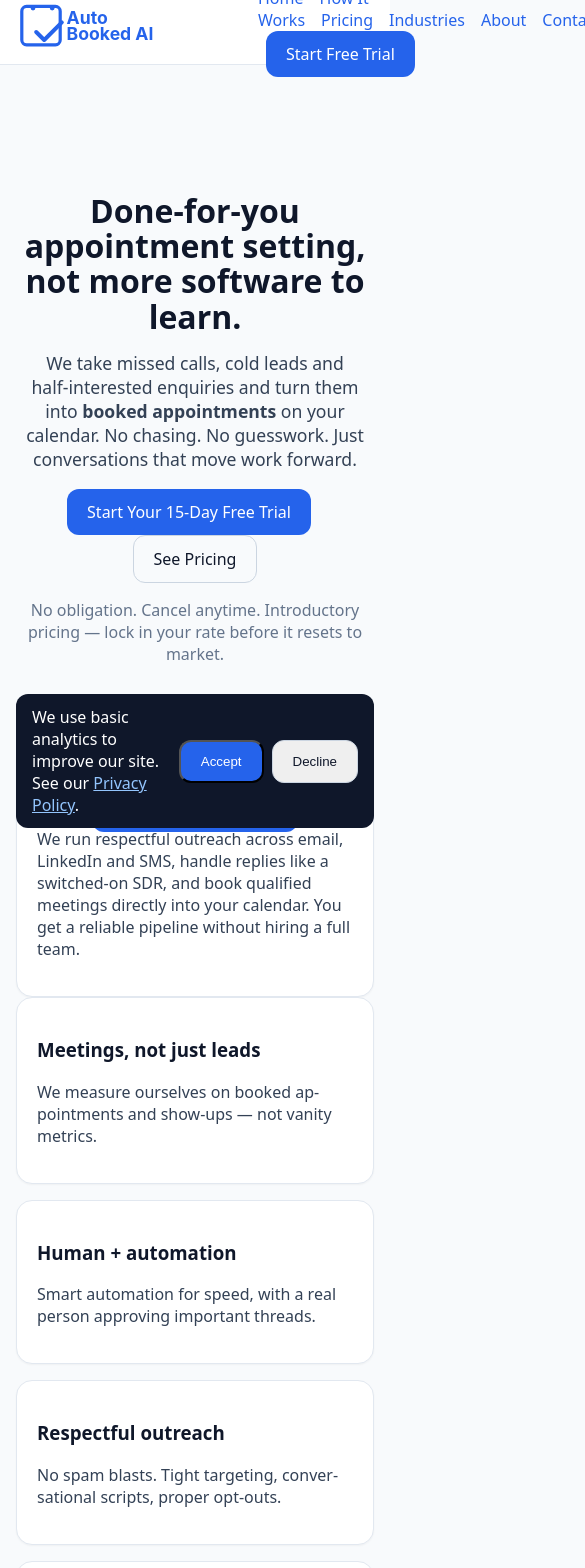
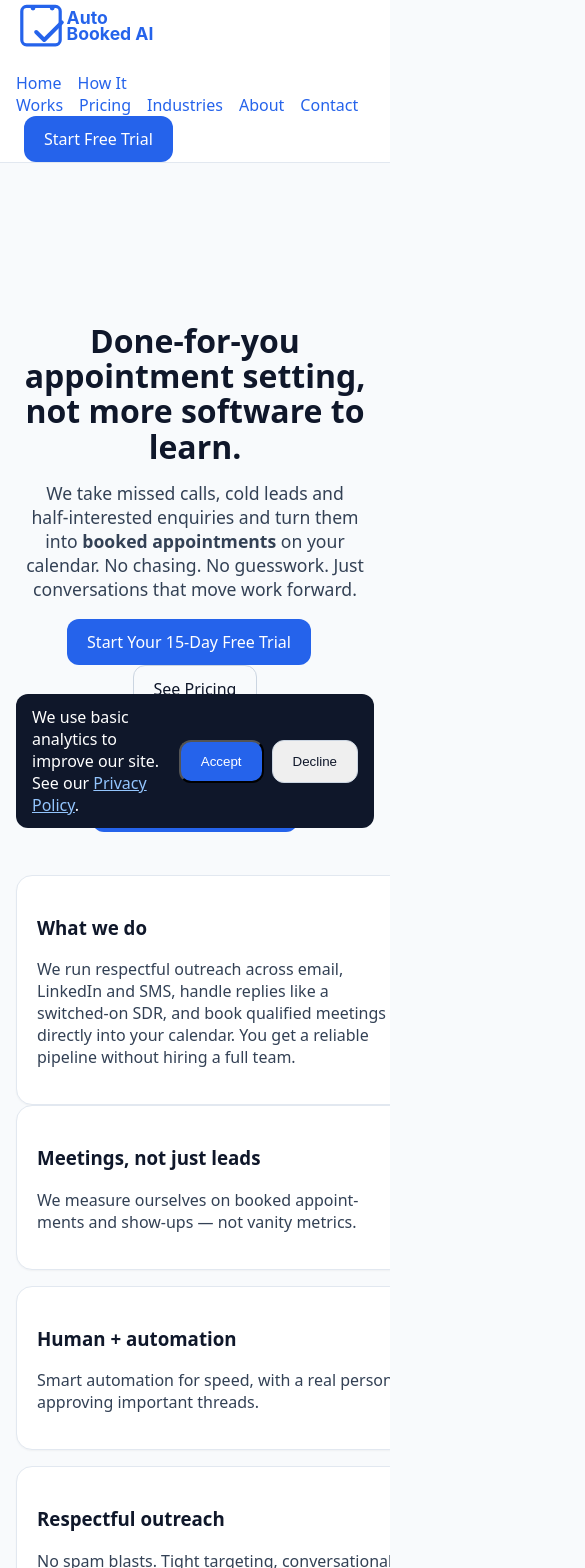
Before and after one commit to Mitchthomas94/auto-6, a Next.js app: page / in a window 390 px wide. Shown: the top 1568 px of the page, 585 px wide, since content can reach past the window. Built offline with nearby package versions, Linux system fonts and the light colour scheme; no server answers.

Commit message:
Update globals.css

```diff
--- a/styles/globals.css
+++ b/styles/globals.css
@@ -1,46 +1,68 @@
+/* =========================================================
+   Global styles — AutoBooked AI
+   Desktop stays the same; mobile fixes are grouped at bottom.
+   ========================================================= */
 
-:root { --brand: #2563eb; }
-html, body { margin:0; padding:0; font-family: ui-sans-serif, system-ui, -apple-system, Segoe UI, Roboto, Helvetica, Arial; color:#0f172a; background:#f8fafc; }
-a { color: var(--brand); text-decoration: none; }
+:root { --brand:#2563eb; }
+
+html, body {
+  margin:0; padding:0;
+  font-family: ui-sans-serif, system-ui, -apple-system, Segoe UI, Roboto, Helvetica, Arial;
+  color:#0f172a; background:#f8fafc;
+  overflow-x:hidden; /* stop sideways scroll on mobile */
+}
+
+a { color:var(--brand); text-decoration:none; }
 a:hover { opacity:.85; }
-.container { max-width: 1120px; margin: 0 auto; padding: 0 1rem; }
-.btn { display:inline-flex; align-items:center; padding:.75rem 1.25rem; border-radius:.75rem; background: var(--brand); color:#fff; }
+
+.container { max-width:1120px; margin:0 auto; padding:0 1rem; }
+
+.btn { display:inline-flex; align-items:center; padding:.75rem 1.25rem; border-radius:.75rem; background:var(--brand); color:#fff; }
 .btn-outline { display:inline-flex; align-items:center; padding:.75rem 1.25rem; border-radius:.75rem; border:1px solid #cbd5e1; color:#0f172a; }
+
 .card { background:#fff; border:1px solid #e2e8f0; border-radius:1rem; padding:1.25rem; box-shadow:0 1px 2px rgba(0,0,0,.04); }
+
 .nav { position:sticky; top:0; backdrop-filter:saturate(180%) blur(8px); background:rgba(255,255,255,.9); border-bottom:1px solid #e2e8f0; height:64px; z-index:10; }
 .nav-inner { height:64px; display:flex; align-items:center; justify-content:space-between; gap:1rem; }
+
 .footer { margin-top:4rem; border-top:1px solid #e2e8f0; background:#fff; }
-.footer-grid { display:grid; grid-template-columns: repeat(3,minmax(0,1fr)); gap:2rem; padding:3rem 0; }
-@media (max-width: 768px){ .footer-grid { grid-template-columns: 1fr; } }
-.nav a { margin-right: 1rem; font-weight:500; }
-.h1 { font-size: clamp(2rem, 2vw + 1.5rem, 3rem); line-height:1.1; margin:0 0 0.5rem 0; }
+.footer-grid { display:grid; grid-template-columns:repeat(3,minmax(0,1fr)); gap:2rem; padding:3rem 0; }
+@media (max-width:768px){ .footer-grid { grid-template-columns:1fr; } }
+
+.nav a { margin-right:1rem; font-weight:500; }
+
+.h1 { font-size:clamp(2rem, 2vw + 1.5rem, 3rem); line-height:1.1; margin:0 0 .5rem 0; }
 .subtle { color:#334155; }
-.faint { color:#64748b; }
-.grid4 { display:grid; grid-template-columns: repeat(4,minmax(0,1fr)); gap:1rem; }
+.faint  { color:#64748b; }
+
+.grid4 { display:grid; grid-template-columns:repeat(4,minmax(0,1fr)); gap:1rem; }
+
 .mt2 { margin-top:2rem; }
 .mt1 { margin-top:1rem; }
 .pt-header { padding-top:64px; }
+
 .flex-between { display:flex; align-items:center; justify-content:space-between; }
 .list { margin:0 0 1rem 1rem; }
 .pre { white-space:pre-wrap; line-height:1.6; }
+
 .centerwrap { padding:4rem 0; text-align:center; max-width:900px; margin:0 auto; }
 .maxwrap { max-width:1100px; margin:0 auto; }
+
 .aspect-video { aspect-ratio:16/9; }
 .iframe { width:100%; height:70vh; min-height:480px; border:0; }
 
 
 /* --- Steps / timeline components --- */
-.lead { font-size: 1.05rem; color:#334155; }
+.lead { font-size:1.05rem; color:#334155; }
 .muted { color:#64748b; }
 
-.steps { display:grid; grid-template-columns: repeat(12,minmax(0,1fr)); gap:1.25rem; margin-top:1.25rem; }
-.step-card { grid-column: span 12; background:#fff; border:1px solid #e2e8f0; border-radius:1rem; padding:1.25rem; display:flex; gap:1rem; align-items:flex-start; box-shadow:0 1px 2px rgba(0,0,0,.04); }
-@media (min-width: 900px){
-  .step-card { grid-column: span 6; }
-}
+.steps { display:grid; grid-template-columns:repeat(12,minmax(0,1fr)); gap:1.25rem; margin-top:1.25rem; }
+.step-card { grid-column:span 12; background:#fff; border:1px solid #e2e8f0; border-radius:1rem; padding:1.25rem; display:flex; gap:1rem; align-items:flex-start; box-shadow:0 1px 2px rgba(0,0,0,.04); }
+@media (min-width:900px){ .step-card { grid-column:span 6; } }
+
 .badge { display:inline-flex; align-items:center; justify-content:center; width:40px; height:40px; border-radius:999px; background:var(--brand); color:#fff; font-weight:700; flex-shrink:0; }
 .step-title { margin:0; font-weight:700; }
-.step-desc { margin:.25rem 0 0 0; color:#475569; }
+.step-desc  { margin:.25rem 0 0 0; color:#475569; }
 
 .divider { height:1px; background:#e2e8f0; margin:1.25rem 0; }
 
@@ -49,78 +71,105 @@ a:hover { opacity:.85; }
 
 
 /* --- Industries grid helpers --- */
-.grid3 { display:grid; grid-template-columns: repeat(3, minmax(0, 1fr)); gap: 1rem; }
-@media (max-width: 900px){ .grid3 { grid-template-columns: 1fr; } }
+.grid3 { display:grid; grid-template-columns:repeat(3,minmax(0,1fr)); gap:1rem; }
+@media (max-width:900px){ .grid3 { grid-template-columns:1fr; } }
+
 .card-title { display:flex; align-items:center; gap:.5rem; margin:0 0 .25rem 0; font-weight:700; }
 .icon { font-size:1.1rem; }
-.section + .section { margin-top: 2rem; }
-.section h2 { margin: 0 0 .5rem 0; font-size: 1.4rem; }
+.section + .section { margin-top:2rem; }
+.section h2 { margin:0 0 .5rem 0; font-size:1.4rem; }
 
 
 /* --- Accessibility & polish --- */
-:focus-visible { outline: 3px solid var(--brand); outline-offset: 2px; }
+:focus-visible { outline:3px solid var(--brand); outline-offset:2px; }
 .badge-rec { display:inline-block; background:#dbeafe; color:#1d4ed8; font-weight:700; padding:.2rem .5rem; border-radius:.5rem; font-size:.8rem; }
+
 .checklist { list-style:none; margin:0; padding:0; }
-.checklist li::before { content: '✔'; display:inline-block; margin-right:.5rem; }
-.testimonials { display:grid; grid-template-columns: repeat(3, minmax(0,1fr)); gap:1rem; }
-@media (max-width: 900px){ .testimonials { grid-template-columns: 1fr; } }
+.checklist li::before { content:'✔'; display:inline-block; margin-right:.5rem; }
+
+.testimonials { display:grid; grid-template-columns:repeat(3,minmax(0,1fr)); gap:1rem; }
+@media (max-width:900px){ .testimonials { grid-template-columns:1fr; } }
+
 .quote { background:#fff; border:1px solid #e2e8f0; border-radius:1rem; padding:1rem; }
-.faq { max-width: 900px; margin: 0 auto; }
+
+.faq { max-width:900px; margin:0 auto; }
 .faq details { background:#fff; border:1px solid #e2e8f0; border-radius:.75rem; padding:.75rem 1rem; }
 .faq details + details { margin-top:.75rem; }
 .faq summary { font-weight:700; cursor:pointer; }
 
 
-/* --- Sticky CTA mobile --- */
+/* --- Sticky CTA mobile (bottom) --- */
 .sticky-cta { position:fixed; bottom:0; left:0; right:0; background:#fff; border-top:1px solid #e2e8f0; padding:.75rem 1rem; display:flex; justify-content:center; z-index:50; }
-@media (min-width: 768px){ .sticky-cta { display:none; } }
+@media (min-width:768px){ .sticky-cta { display:none; } }
 
-
-/* --- Mobile sticky CTA --- */
-.mobile-cta { position: fixed; left: 0; right: 0; bottom: 0; z-index: 50; display:none; }
-.mobile-cta-inner { margin: 0 auto; max-width: 1120px; padding: .75rem 1rem; display:flex; justify-content: center; }
-@media (max-width: 768px){
+/* Optional second implementation used in your project */
+.mobile-cta { position:fixed; left:0; right:0; bottom:0; z-index:50; display:none; }
+.mobile-cta-inner { margin:0 auto; max-width:1120px; padding:.75rem 1rem; display:flex; justify-content:center; }
+@media (max-width:768px){
   .mobile-cta { display:block; }
-  body { padding-bottom: 64px; } /* avoid overlap */
+  body { padding-bottom:64px; } /* avoid overlap with sticky CTA */
 }
 
-
-/* === Home feature cards mobile wrap fix + header logo alignment === */
+/* Make brand image behave */
 .brand img { display:block; max-width:100%; height:auto; }
 
-@media (max-width: 860px){
-  .grid4 .card, .grid3 .card { min-width: 0; overflow-wrap:anywhere; word-break:break-word; hyphens:auto; }
-}
-/* ===== MOBILE HOTFIX v2 (header + feature cards) ===== */
+/* =========================================================
+   MOBILE REFINEMENTS (≤ 860px)
+   ========================================================= */
+@media (max-width:860px){
 
-/* 1) Hide header CTA on phones (use only the sticky CTA on mobile) */
-.nav .btn.nav-cta { display: none; }
-@media (min-width: 860px){
-  .nav .btn.nav-cta { display: inline-flex; }
+  /* 1) Header layout & duplicate CTA */
+  .nav              { height:auto; }
+  .nav-inner        { height:auto; display:flex; align-items:center; justify-content:space-between; flex-wrap:wrap; row-gap:.5rem; }
+  .nav-links        { display:flex; flex-wrap:wrap; gap:.75rem; width:100%; justify-content:center; }
+  .nav .btn.nav-cta { display:none !important; }  /* hide header CTA on phones (use sticky CTA instead) */
+
+  /* Increase main top padding when header wraps to two lines */
+  .pt-header { padding-top:96px; }
+
+  /* 2) Containers & cards — keep centered and full width with good padding */
+  .container {
+    max-width:1120px;
+    margin-left:auto !important;
+    margin-right:auto !important;
+    padding-left:16px !important;
+    padding-right:16px !important;
+    box-sizing:border-box;
+  }
+  .card {
+    width:100%;
+    margin-left:0; margin-right:0;
+  }
+
+  /* 3) Grids — stack columns into rows for readability */
+  .grid4 { grid-template-columns:1fr; }
+  .grid3 { grid-template-columns:1fr; }
+
+  /* 4) Wrapping rules:
+        - Normal cards: natural wrapping (prevents the “vertical letters” issue)
+        - Pricing cards: allow aggressive wrapping to avoid overflow */
+  .grid4 .card, .grid3 .card, .card {
+    overflow-wrap:normal;
+    word-break:normal;
+    hyphens:auto;
+  }
 }
 
-/* 2) Make nav links wrap cleanly instead of overlapping */
-.nav-links { display:flex; align-items:center; gap:.6rem; flex-wrap:wrap; }
-
-/* 3) Stack 4-up grids on mobile (feature/value cards) */
-@media (max-width: 860px){
-  .grid4 { grid-template-columns: 1fr !important; }
-  .grid4 .card { min-width: 0; }
+/* Pricing grid wrapper used on /pricing (desktop = 3 cols; mobile rule above stacks them) */
+.pricing-grid { display:grid; grid-template-columns:repeat(3,minmax(0,1fr)); gap:1rem; }
+@media (max-width:860px){
+  .pricing-grid { grid-template-columns:1fr; gap:1.25rem; }
+  .pricing-grid .card { overflow-wrap:anywhere; word-break:break-word; hyphens:auto; }
 }
 
-/* 4) Undo aggressive word-breaking on general cards
-      (this was causing the vertical-looking, split-up words) */
-.grid4 .card,
-.grid3 .card,
-.card {
-  overflow-wrap: normal;
-  word-break: normal;
-  hyphens: auto;
+/* Contact form — keep nicely centered on mobile */
+section[id*="contact"] .container { max-width:720px; margin:0 auto; }
+section[id*="contact"] form { width:100%; margin:0 auto; }
+section[id*="contact"] input,
+section[id*="contact"] textarea,
+section[id*="contact"] button { width:100%; box-sizing:border-box; }
+@media (max-width:768px){
+  section[id*="contact"] * { margin-left:0 !important; transform:none !important; }
 }
 
-/* 5) Keep stronger wrapping ONLY where it’s actually needed (pricing) */
-.pricing-grid .card {
-  overflow-wrap: anywhere;
-  word-break: break-word;
-  hyphens: auto;
-}
+/* End of file */
```
